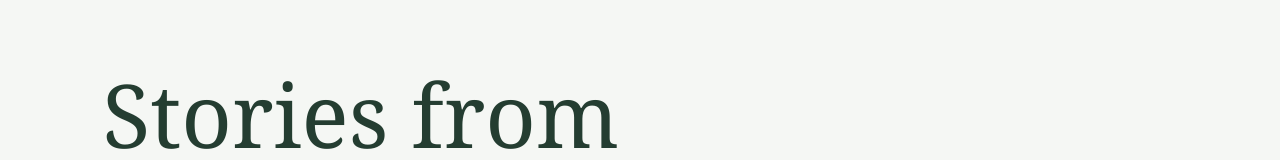
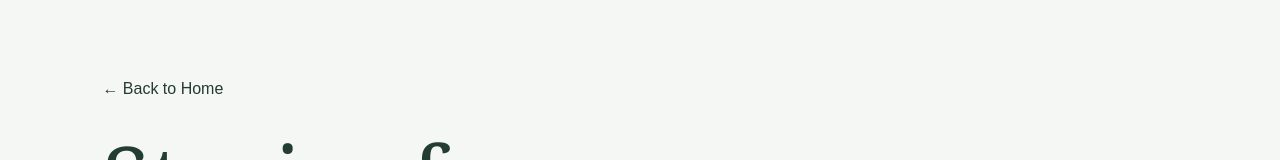
Before and after one commit to Filipmcetinje/luma, a React (Vite) app in the folder frontend/: page /blog in a window 1280 px wide. Shown: the part 170-330 px from the top of the page. Built offline with nearby package versions, Linux system fonts and the light colour scheme; no server answers.

Commit message:
Add back to home link on Blog

```diff
--- a/frontend/src/pages/Blog/Blog.css
+++ b/frontend/src/pages/Blog/Blog.css
@@ -74,6 +74,17 @@
   opacity: 0.7;
 }
 
+.blog__navigation {
+  margin-bottom: 24px;
+}
+
+.blog__back {
+  display: inline-block;
+  padding: 10px 0;
+  color: #253c30;
+  text-decoration: none;
+}
+
 @media screen and (max-width: 600px) {
   .blog {
     padding: 48px 20px;
--- a/frontend/src/pages/Blog/Blog.jsx
+++ b/frontend/src/pages/Blog/Blog.jsx
@@ -11,6 +11,12 @@ function Blog() {
       <StoryNavigation />
 
       <main className="blog">
+        <div className="blog__navigation">
+          <Link className="blog__back" to="/">
+            ← Back to Home
+          </Link>
+        </div>
+
         <h1 className="blog__title">Stories from Montenegro</h1>
 
         <p className="blog__intro">
```
